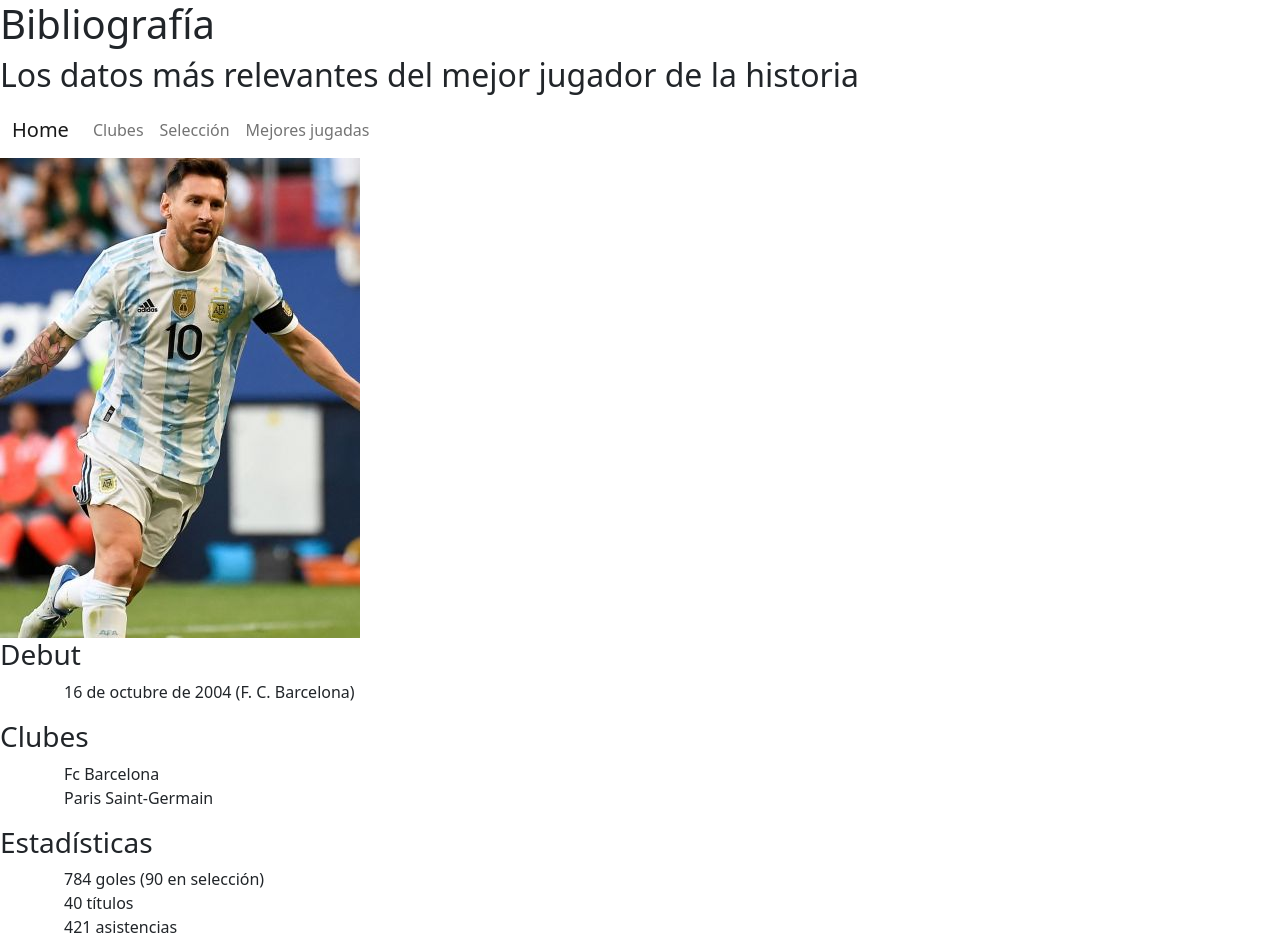
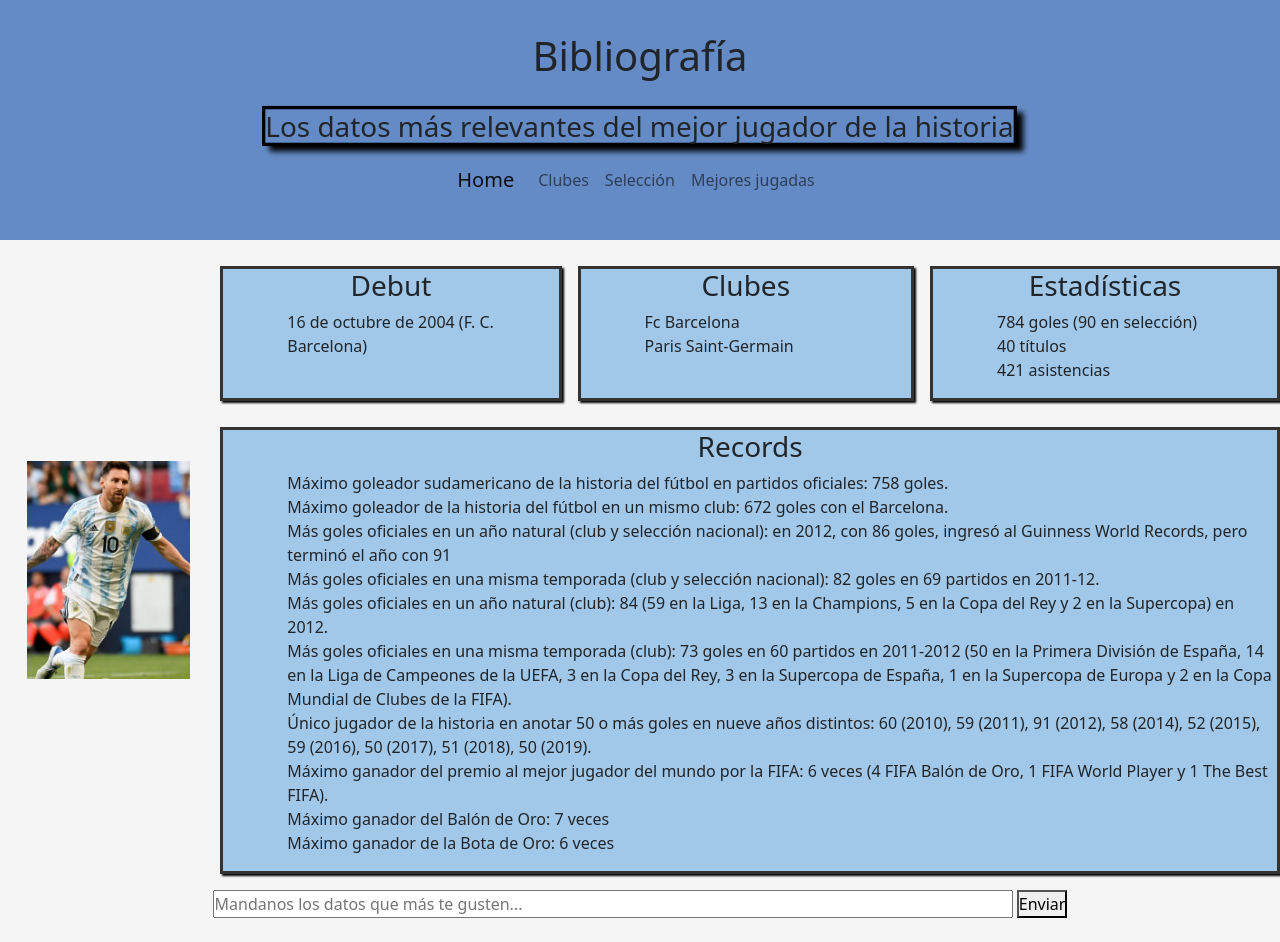
Before and after one commit to joaquinsg99/-PreEntrega2-sanchez-gavier-, a website: page pages/bigliografia.html in a window 1280 px wide. Shown: the top 942 px of the page. Drawn offline with nearby package versions, Linux system fonts and the light colour scheme.

Commit message:
cambios en los estilos de la pagina bibliografia, adaptando a los modelos deskopt y celular

```diff
--- a/pages/bigliografia.html
+++ b/pages/bigliografia.html
@@ -14,7 +14,7 @@
 
     <!--titulo-->
    <header>
-      <h1> Bibliografía </h1>
+      <h1 class="titulos-h1"> Bibliografía </h1>
       <h2>Los datos más relevantes del mejor jugador de la historia</h2>
 
       <nav class="navbar navbar-expand-lg nav-estilos ">
@@ -57,7 +57,7 @@
 
 <div class="contenedor-titulo2">
   <h3> Clubes </h3>
-  <ul>
+  <ul class="ul-biblio">
       <ol>Fc Barcelona</ol>
 
       <ol>Paris Saint-Germain</ol>
--- /dev/null
+++ b/scss/estilos-paginas/style-bibliografia.scss
@@ -0,0 +1,112 @@
+/*estilos bibliografia */
+
+header h2 {
+    border: solid black;
+    box-shadow: 6px 5px 5px black;;
+    margin-top:  20px;
+    animation-name: img-latido;
+    animation-iteration-count: infinite;
+    animation-duration: 3s;
+    animation-delay: 1s;
+    animation-direction: alternate-reverse;
+    font-size: 25px;
+    }
+
+    /*estilos main*/
+
+    .contenedor-foto {
+        display: flex;
+       justify-content: center;
+    }
+    main div ul ol {
+        text-align: start;
+    }
+    @media screen and (min-width:600px) {
+
+    .foto-bibliografia{
+        width: 30%;
+        margin-top: 0.6em;
+
+     }
+      .contenedor-titulo1 {
+        background-color: rgb(161, 200, 233);
+        border: solid  rgb(53, 50, 50);
+        box-shadow: 2px 2px 2px black;
+        text-align: center;
+        margin-top: 0.6em;
+      }
+      .contenedor-titulo2 {
+        background-color: rgb(161, 200, 233);
+        border: solid  rgb(53, 50, 50);
+        box-shadow: 2px 2px 2px black;
+        text-align: center;
+        margin-top: 0.6em;
+
+      }
+      .contenedor-titulo3 {
+        background-color: rgb(161, 200, 233);
+        border: solid  rgb(53, 50, 50);
+        box-shadow: 2px 2px 2px black;
+        text-align: center;
+        margin-top: 0.6em;
+      }
+      .contenedor-titulo4 {
+        background-color: rgb(161, 200, 233);
+        border: solid  rgb(53, 50, 50);
+        box-shadow: 2px 2px 2px black;
+        text-align: center;
+        margin-top: 0.6em;
+      }
+
+    footer input {
+        margin-bottom: 2em;
+        width: 50em;
+        margin-top: 1em;
+
+    }
+
+}
+
+@media screen and (min-width:1024px) {
+
+    .main-biblio{
+        margin-top: 1em;
+        display:grid;
+        grid-template-areas:
+        "img titulo1 titulo2 titulo3"
+        "img titulo4 titulo4 titulo4";
+        gap: 1em 1em;
+    }
+    .foto-bibliografia{
+        width: 80%;
+        margin-left: 0.8em;
+     }
+    .contenedor-foto{
+        grid-area: img;
+        justify-self: center;
+      }
+      .contenedor-titulo1 {
+        grid-area: titulo1;
+
+
+      }
+      .contenedor-titulo2 {
+        grid-area: titulo2;
+        text-align: center ;
+
+      }
+      .contenedor-titulo3 {
+        grid-area: titulo3;
+
+        text-align: center;
+
+      }
+      .contenedor-titulo4 {
+        grid-area: titulo4;
+
+        text-align: center ;
+      }
+
+
+
+}
--- a/scss/style.scss
+++ b/scss/style.scss
@@ -1,5 +1,144 @@
+
+
+/*reset*/
 * {
     padding: 0;
     margin: 0;
     box-sizing: border-box;
 }
+
+
+body {
+    background-color: whitesmoke;
+}
+
+/* styles index */
+ header {
+    padding: 2em;
+    display: flex;
+    flex-direction: column;
+    align-items: center;
+    flex-wrap: nowrap;
+    background-color:rgb(100, 139, 197);
+ }
+
+ header img {
+    width: 4%;
+    animation-name: img-latido;
+animation-iteration-count: infinite;
+animation-duration: 3s;
+animation-delay: 1s;
+animation-direction: alternate-reverse;
+ }
+ /* animacion header img*/
+ @keyframes img-latido {
+    0% {
+        transform: scale(1)
+    }
+    100%{
+        transform: scale(1.2);
+    }
+
+}
+ /* styles main */
+main {
+    display: flex;
+    flex-direction: column;
+}
+main h1 {
+text-align: center;
+font-size: 40px;
+background-color: rgb(161, 200, 233);
+border: solid  rgb(53, 50, 50);
+box-shadow: 2px 2px 2px black;;
+margin-top: 0.1em;
+}
+
+
+
+main img {
+ width: 60%;
+align-self: center;
+}
+
+main p {
+display: none;
+}
+/*estilos footer*/
+footer {
+    display: none;
+}
+
+/* mq */
+
+@media screen and (min-width:600px){
+    /*estilos de footer */
+
+
+footer {
+    display: block;
+    text-align: center;
+}
+footer h2 {
+    font-size: 20px;
+    margin-top: 1em;
+    border: solid 0.1em rgb(100, 139, 197) ;
+}
+
+footer ul li {
+    display: inline-block;
+    margin: 40px 0px 40px 0px;
+    padding: 10px;
+}
+
+
+footer ul li img {
+    width: 20px;
+}
+
+footer h3 {
+    font-size: 15px;
+    position: relative;
+    bottom: 3em;
+}
+
+.logo {
+    text-decoration: none;
+    color: black;
+
+}
+
+}
+/* MQ */
+
+@media screen and (min-width:1024px){
+   /*estilos main*/
+    main {
+        display: grid;
+        grid-template-areas:
+        "h1 h1"
+        "img p"
+        ;
+
+    }
+    main h1 {
+        grid-area: h1;
+    }
+    main img {
+        grid-area: img;
+        justify-self: center;
+    }
+    main p {
+        display: block;
+        border: dashed 1px  rgb(100, 139, 197) ;
+       width: 30em;
+        grid-area: p;
+        justify-self: center;
+        padding: 0.8em;
+        text-align: center;
+    }
+
+}
+
+// importando archivos (estilos con sass de las paginas complementarias)
+@import "estilos-paginas/style-bibliografia.scss";
```
Also changed, not shown: css/styles.css.
